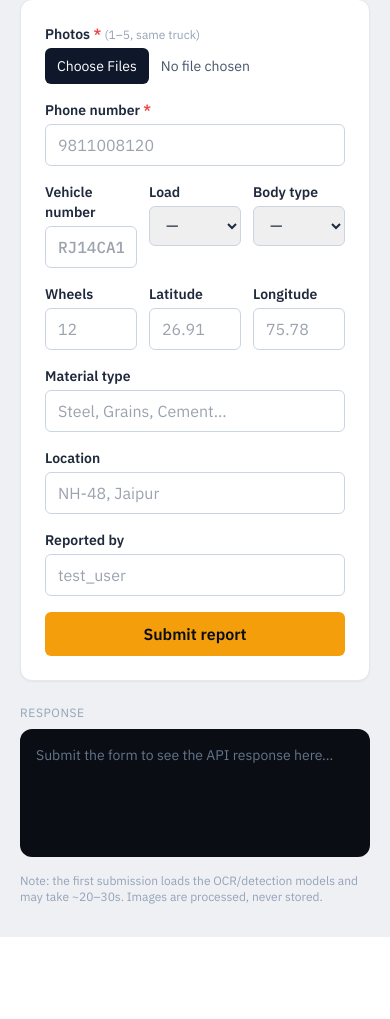
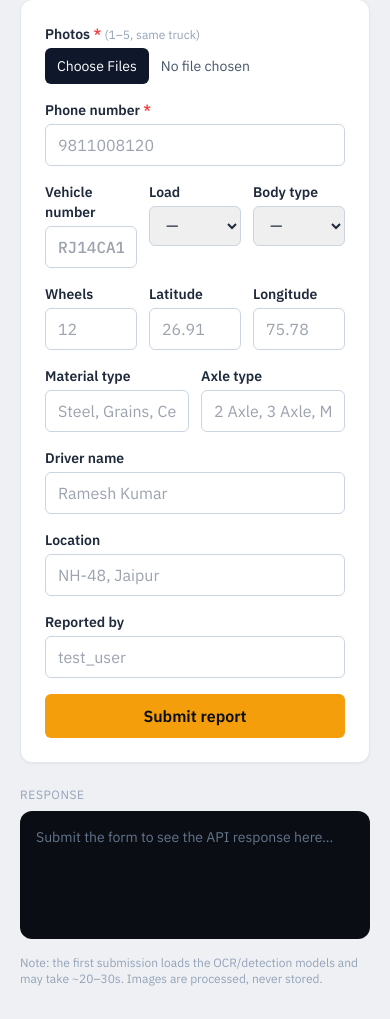
Before and after one commit to fwyogeshsharma/FreightDesk, a FastAPI app: page /report-test in a window 390 px wide. Shown: the part 144-1163 px from the top of the page. Before the commit the page ends 1081 px from the top, so only its background shows below. Run offline with FastAPI, Linux system fonts and the light colour scheme; some libraries are stand-ins or nearby versions.

Commit message:
Add driver name and axle type fields to mobile reports
Lets a broker see the driver's name before calling and the truck's axle
configuration, alongside the existing body/material fields. Mirrors the
body_type/material_type convention: free text, no server-side enum, flows
through report -> reconcile -> DB -> all three UI surfaces (Truck
Sightings, Review Queue, detail panel). Also tightens the Truck Sightings
table layout (cargo column, call column, sticky details chevron) and fixes
inconsistent "just now" formatting on freshly submitted rows.

```diff
--- a/pipeline/db.py
+++ b/pipeline/db.py
@@ -71,10 +71,16 @@ class Truck(Base):
     # "FMCG", "Perishables") — same convention as body_type: user-chosen free text,
     # no server-side enum. Lets a telecaller factor cargo fit into pass/reject.
     material_type: Mapped[Optional[str]] = mapped_column(String(64))
+    # Driver's name, as typed by the contributor — lets a broker greet the driver by
+    # name when they call. User-typed free text, no server-side validation.
+    driver_name: Mapped[Optional[str]] = mapped_column(String(128))
     location: Mapped[Optional[str]] = mapped_column(String(255))       # address / place text
     latitude: Mapped[Optional[float]] = mapped_column(Float)
     longitude: Mapped[Optional[float]] = mapped_column(Float)
     num_wheels: Mapped[Optional[int]] = mapped_column(Integer)
+    # Axle configuration (e.g. "2 Axle", "3 Axle", "Multi-Axle") — same convention as
+    # body_type: user-chosen free text, no server-side enum.
+    axle_type: Mapped[Optional[str]] = mapped_column(String(32))
     # Phone provenance: what the reporter typed vs what OCR read; phone_number = merged.
     phone_reported: Mapped[Optional[str]] = mapped_column(String(64))
     phone_ocr: Mapped[Optional[str]] = mapped_column(String(128))
@@ -141,10 +147,12 @@ class Truck(Base):
             "loaded_status": self.loaded_status,
             "body_type": self.body_type,
             "material_type": self.material_type,
+            "driver_name": self.driver_name,
             "location": self.location,
             "latitude": self.latitude,
             "longitude": self.longitude,
             "num_wheels": self.num_wheels,
+            "axle_type": self.axle_type,
             "phone_reported": self.phone_reported,
             "phone_ocr": self.phone_ocr,
             "reported_by": self.reported_by,
--- a/pipeline/reports.py
+++ b/pipeline/reports.py
@@ -175,6 +175,8 @@ def reconcile(reported: dict, ocr: dict, config) -> dict:
     # no server-side enum (the app, not the backend, owns the choice list).
     body_type = (reported.get("body_type") or "").strip() or None
     material_type = (reported.get("material_type") or "").strip() or None
+    driver_name = (reported.get("driver_name") or "").strip() or None
+    axle_type = (reported.get("axle_type") or "").strip() or None
 
     return {
         "detected_at":      _parse_dt(reported.get("captured_at")),
@@ -192,10 +194,12 @@ def reconcile(reported: dict, ocr: dict, config) -> dict:
         "loaded_status":    loaded_status,
         "body_type":        body_type,
         "material_type":    material_type,
+        "driver_name":      driver_name,
         "location":         (reported.get("location") or "").strip() or None,
         "latitude":         reported.get("latitude"),
         "longitude":        reported.get("longitude"),
         "num_wheels":       reported.get("number_of_wheels"),
+        "axle_type":        axle_type,
         "reported_by":      (reported.get("reported_by") or "").strip() or None,
         # Reporter identity snapshot (set when the contributor was logged in).
         "reported_by_user_id": reported.get("reported_by_user_id"),
--- a/webapp/app.py
+++ b/webapp/app.py
@@ -226,9 +226,11 @@ def _time_ago(dt: Optional[datetime]) -> str:
     if not dt:
         return ""
     now = datetime.now(dt.tzinfo) if dt.tzinfo else datetime.now()
-    secs = (now - dt).total_seconds()
-    if secs < 0:
-        return dt.strftime("%Y-%m-%d %H:%M")
+    # A few seconds "in the future" happens on essentially every fresh report (clock
+    # skew between the reporting device and this server) — clamp to 0 so it reads
+    # "just now" like any other brand-new row, instead of falling back to a raw
+    # absolute timestamp that looks like a different column format.
+    secs = max(0.0, (now - dt).total_seconds())
     for unit, n in (("d", 86400), ("h", 3600), ("m", 60)):
         if secs >= n:
             return f"{int(secs // n)}{unit} ago"
@@ -317,7 +319,9 @@ async def report(
     loaded_status: Optional[str] = Form(None),
     body_type: Optional[str] = Form(None),
     material_type: Optional[str] = Form(None),
+    driver_name: Optional[str] = Form(None),
     number_of_wheels: Optional[int] = Form(None),
+    axle_type: Optional[str] = Form(None),
     location: Optional[str] = Form(None),
     latitude: Optional[float] = Form(None),
     longitude: Optional[float] = Form(None),
@@ -369,8 +373,8 @@ async def report(
     reported = {
         "vehicle_number": vehicle_number, "phone_number": phone_number,
         "loaded_status": loaded_status, "body_type": body_type,
-        "material_type": material_type,
-        "number_of_wheels": number_of_wheels,
+        "material_type": material_type, "driver_name": driver_name,
+        "number_of_wheels": number_of_wheels, "axle_type": axle_type,
         "location": location, "latitude": latitude, "longitude": longitude,
         "captured_at": captured_at, "reported_by": reported_by,
     }
--- a/webapp/broker_grouping.py
+++ b/webapp/broker_grouping.py
@@ -24,7 +24,8 @@ _MIN_RELIABLE_PLATE_LEN = 6
 # "prefer the latest non-empty useful value in the group" from the spec.
 _BACKFILL_FIELDS = (
     "license_plate", "company_name", "vehicle_type", "location", "city",
-    "loaded_status", "body_type", "material_type", "other_text",
+    "loaded_status", "body_type", "material_type", "driver_name", "axle_type",
+    "other_text",
 )
 
 
--- a/webapp/templates/detail_panel.html
+++ b/webapp/templates/detail_panel.html
@@ -31,6 +31,7 @@
   <!-- Call -->
   <div class="mb-4">
     <div class="text-[11px] uppercase tracking-wider text-slate-400 mb-2">Contact</div>
+    {% if t.driver_name %}<div class="text-sm text-slate-600 mb-2">👤 {{ t.driver_name }}</div>{% endif %}
     {% if phones %}
       <div class="flex flex-col gap-2">
         {% for ph in phones %}
@@ -61,6 +62,7 @@
     {{ field('Body type', t.body_type) }}
     {{ field('Material', t.material_type) }}
     {{ field('Wheels', t.num_wheels) }}
+    {{ field('Axle', t.axle_type) }}
     {{ field('Source', 'Field report' if t.source=='image_api' else t.source|title) }}
     {{ field('Seen', t.detected_at_human ~ '  (' ~ t.time_ago ~ ')') }}
     {% if t.latitude and t.longitude %}
@@ -112,6 +114,7 @@
           {% if h.location or h.city %}<span>📍 {{ h.location or h.city }}</span>{% endif %}
           {% if h.loaded_status %}<span>{{ 'Loaded' if h.loaded_status=='LOADED' else 'Empty' }}</span>{% endif %}
           {% if h.body_type %}<span>🚛 {{ h.body_type }}</span>{% endif %}
+          {% if h.axle_type %}<span>⚙️ {{ h.axle_type }}</span>{% endif %}
           {% if h.vehicle_type %}<span>{{ h.vehicle_type }}</span>{% endif %}
           {% if h.phone_number and h.phone_number != t.phone_number %}<span class="font-mono">{{ h.phone_number }}</span>{% endif %}
         </div>
--- a/webapp/templates/report_test.html
+++ b/webapp/templates/report_test.html
@@ -86,9 +86,21 @@
                  class="w-full px-3 py-2 rounded-md border border-slate-300 focus:outline-none focus:ring-2 focus:ring-amber-400">
         </div>
       </div>
+      <div class="grid grid-cols-2 gap-3">
+        <div>
+          <label class="block text-sm font-semibold mb-1">Material type</label>
+          <input name="material_type" placeholder="Steel, Grains, Cement…"
+                 class="w-full px-3 py-2 rounded-md border border-slate-300 focus:outline-none focus:ring-2 focus:ring-amber-400">
+        </div>
+        <div>
+          <label class="block text-sm font-semibold mb-1">Axle type</label>
+          <input name="axle_type" placeholder="2 Axle, 3 Axle, Multi-Axle…"
+                 class="w-full px-3 py-2 rounded-md border border-slate-300 focus:outline-none focus:ring-2 focus:ring-amber-400">
+        </div>
+      </div>
       <div>
-        <label class="block text-sm font-semibold mb-1">Material type</label>
-        <input name="material_type" placeholder="Steel, Grains, Cement…"
+        <label class="block text-sm font-semibold mb-1">Driver name</label>
+        <input name="driver_name" placeholder="Ramesh Kumar"
                class="w-full px-3 py-2 rounded-md border border-slate-300 focus:outline-none focus:ring-2 focus:ring-amber-400">
       </div>
       <div>
--- a/webapp/templates/review.html
+++ b/webapp/templates/review.html
@@ -166,6 +166,9 @@
                 </td>
                 <!-- MIDDLE ZONE: phone + company + load/location + wheels/body type + reporter -->
                 <td class="px-4 py-2.5 border-l border-slate-100">
+                  {% if t.driver_name %}
+                    <div class="text-[11px] text-slate-500 mb-1" title="Driver name">👤 {{ t.driver_name }}</div>
+                  {% endif %}
                   {% set phones = t.phone_number | phones %}
                   <div class="flex items-center gap-1.5 flex-wrap">
                     {% if phones %}
@@ -194,6 +197,7 @@
                     {% if t.num_wheels %}<span>🛞 {{ t.num_wheels }}</span>{% endif %}
                     {% if t.body_type %}<span>🚛 {{ t.body_type }}</span>{% endif %}
                     {% if t.material_type %}<span title="Material carried">🏷️ {{ t.material_type }}</span>{% endif %}
+                    {% if t.axle_type %}<span title="Axle configuration">⚙️ {{ t.axle_type }}</span>{% endif %}
                     {% if t.location %}<span>🗺️ {{ t.location }}</span>{% endif %}
                     {% if t.latitude and t.longitude %}
                       <a href="https://www.google.com/maps?q={{ t.latitude }},{{ t.longitude }}" target="_blank"
@@ -207,7 +211,7 @@
                         via {{ t.reported_by }}
                       </span>
                     {% endif %}
-                    {% if not t.company_name and not t.loaded_status and not t.num_wheels and not t.body_type and not t.material_type and not t.location and not t.reported_by %}
+                    {% if not t.company_name and not t.loaded_status and not t.num_wheels and not t.body_type and not t.material_type and not t.axle_type and not t.location and not t.reported_by %}
                       <span class="text-slate-300">—</span>
                     {% endif %}
                   </div>
```
Also changed, not shown: API_CONTRACT.md (+4 -0 lines), COMMANDS.md (+1 -0 lines), pipeline/db_writer.py (+6 -1 lines), scripts/migrate_driver_axle.py (added, +34 -0 lines), webapp/templates/index.html (+33 -31 lines).
